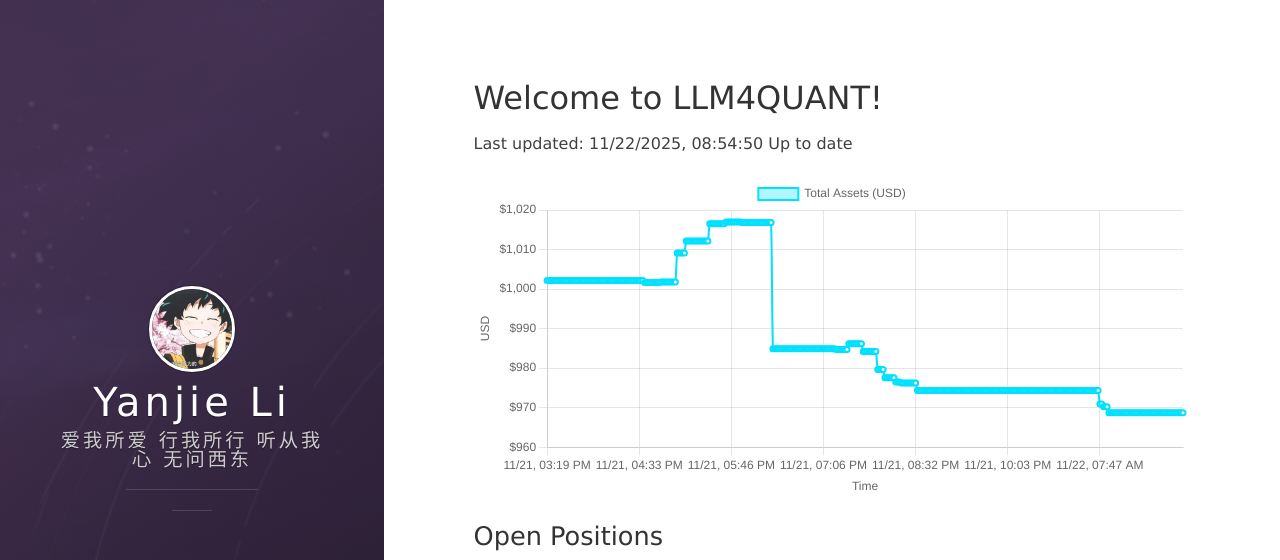
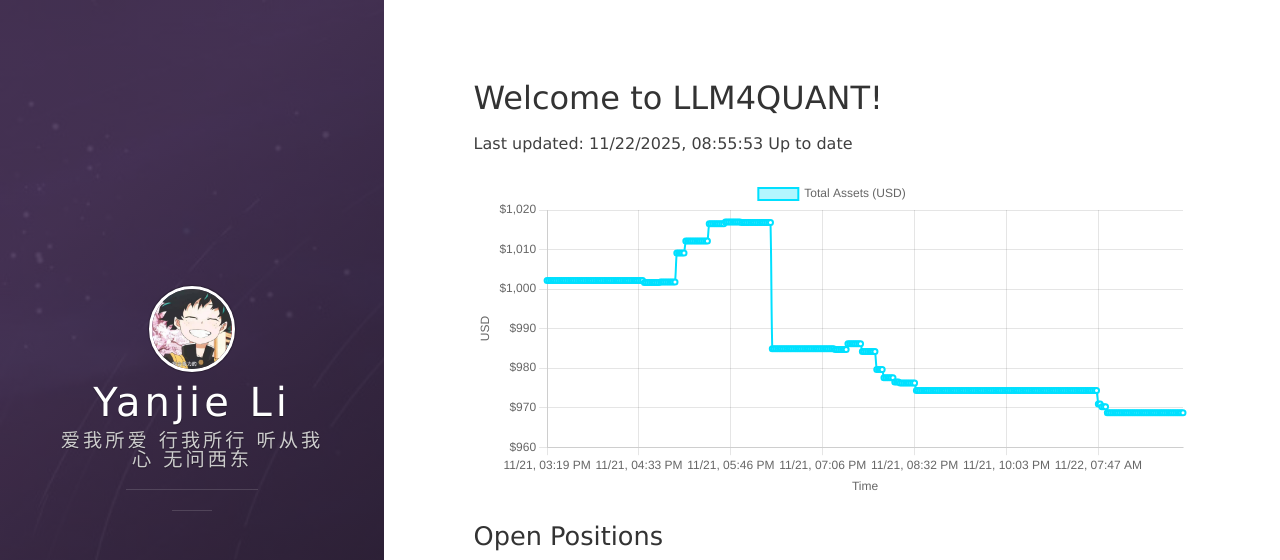
Before and after one commit to leeyegy/leeyegy.github.io, a Jekyll site: the page built from live-trading.html, in a window 1280 px wide and 1026 px high. Shown: the top 560 px of the window. Built offline with Jekyll 4.4.1, drawn with Linux system fonts in a browser that asks for light colours; nearby versions of some CDN libraries.

Commit message:
AccountMonitor: update balance history 2025-11-22T16:55:53+08:00

```diff
--- a/assets/data/binance/balance-history.json
+++ b/assets/data/binance/balance-history.json
@@ -1,5 +1,5 @@
 {
-  "generatedAt": "2025-11-22T16:54:50+08:00",
+  "generatedAt": "2025-11-22T16:55:53+08:00",
   "asset": "total_usd_value",
   "history": [
     {
@@ -1413,6 +1413,10 @@
     {
       "timestamp": "2025-11-22T16:54:50+08:00",
       "totalUsd": 968.69074819
+    },
+    {
+      "timestamp": "2025-11-22T16:55:53+08:00",
+      "totalUsd": 968.69074819
     }
   ]
 }
```
